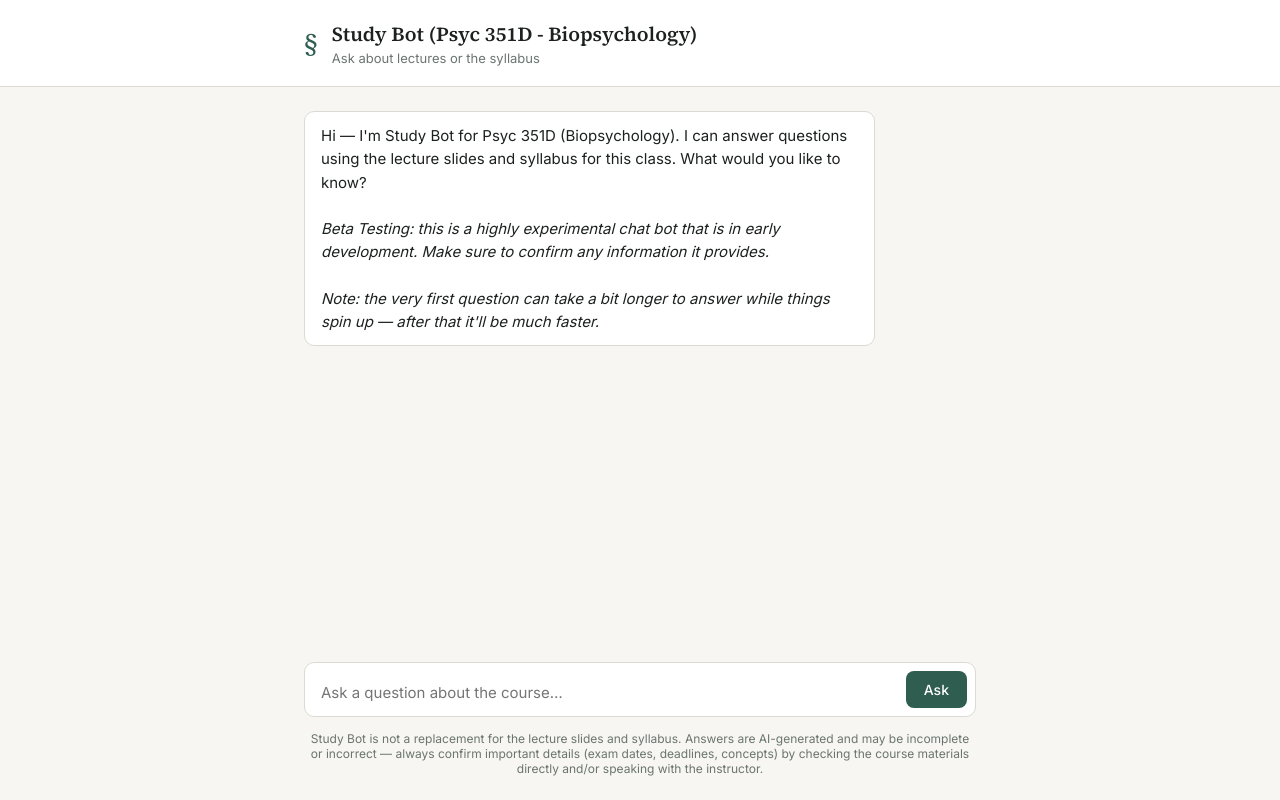
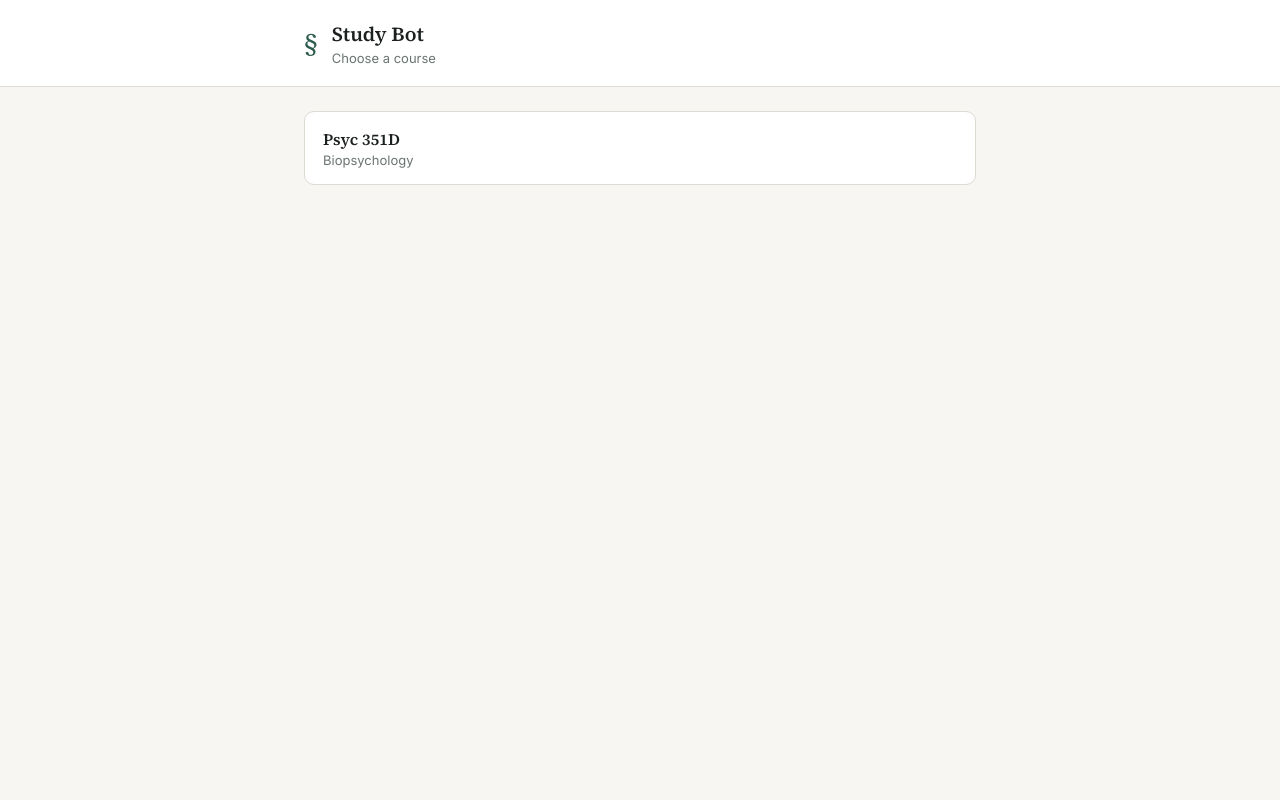
Before and after one commit to chadcwilliams/studybot, a plain HTML site: page docs/index.html in a window 1280 px wide. Drawn offline with nearby package versions, Linux system fonts and the light colour scheme.

Commit message:
Restructure for multi-course support

```diff
--- a/docs/app.js
+++ b/docs/app.js
@@ -1,5 +1,9 @@
-// Point this at your deployed backend (Render URL) before publishing.
-const API_BASE_URL = "https://studybot-api-6m2e.onrender.com";
+// Reads its config from window.STUDYBOT_CONFIG, set by a small inline
+// script in each course's index.html — this file itself is shared across
+// every course (see docs/<course>/index.html), so a fix here reaches every
+// class without needing to copy this file into each course's folder.
+const config = window.STUDYBOT_CONFIG || {};
+const API_BASE_URL = config.apiBaseUrl || "http://localhost:8000";
 const MAX_HISTORY_MESSAGES = 12; // ~6 turns — mirrors the backend's own cap
 
 const messagesEl = document.getElementById("messages");
--- a/docs/index.html
+++ b/docs/index.html
@@ -3,50 +3,31 @@
 <head>
 <meta charset="UTF-8" />
 <meta name="viewport" content="width=device-width, initial-scale=1.0" />
-<title>Study Bot (Psyc 351D - Biopsychology)</title>
+<title>Study Bot</title>
 <link rel="preconnect" href="https://fonts.googleapis.com">
 <link href="https://fonts.googleapis.com/css2?family=Source+Serif+4:opsz,wght@8..60,400;8..60,600&family=Inter:wght@400;500;600&display=swap" rel="stylesheet">
 <link rel="stylesheet" href="style.css" />
-<script src="https://cdnjs.cloudflare.com/ajax/libs/marked/12.0.2/marked.min.js"></script>
-<script src="https://cdnjs.cloudflare.com/ajax/libs/dompurify/3.1.5/purify.min.js"></script>
 </head>
 <body>
   <header class="topbar">
     <div class="topbar-inner">
       <span class="mark">§</span>
       <div class="titles">
-        <h1>Study Bot (Psyc 351D - Biopsychology)</h1>
-        <p id="course-subtitle">Ask about lectures or the syllabus</p>
+        <h1>Study Bot</h1>
+        <p id="course-subtitle">Choose a course</p>
       </div>
     </div>
   </header>
 
   <main class="chat-shell">
-    <div id="messages" class="messages" aria-live="polite">
-      <div class="msg msg-bot">
-        <p>Hi — I'm Study Bot for Psyc 351D (Biopsychology). I can answer
-        questions using the lecture slides and syllabus for this class. What would
-        you like to know?<br><br>
-        <i>Beta Testing: this is a highly experimental chat bot that is in early development.
-        Make sure to confirm any information it provides.</i><br><br>
-        <i>Note: the very first question can take a bit longer to answer
-        while things spin up — after that it'll be much faster.</i> </p>
-      </div>
+    <div class="course-list">
+      <a class="course-card" href="./psyc351d/">
+        <span class="course-card-title">Psyc 351D</span>
+        <span class="course-card-subtitle">Biopsychology</span>
+      </a>
+      <!-- Add another course by copying the <a class="course-card"> block
+           above, pointing it at that course's docs/<course>/ subfolder. -->
     </div>
-
-    <form id="chat-form" class="composer">
-      <textarea
-        id="question"
-        placeholder="Ask a question about the course…"
-        rows="1"
-        maxlength="2000"
-        required
-      ></textarea>
-      <button type="submit" id="send-btn">Ask</button>
-    </form>
-    <p class="disclaimer">Study Bot is not a replacement for the lecture slides and syllabus. Answers are AI-generated and may be incomplete or incorrect — always confirm important details (exam dates, deadlines, concepts) by checking the course materials directly and/or speaking with the instructor.</p>
   </main>
-
-  <script src="app.js"></script>
 </body>
 </html>
--- a/docs/style.css
+++ b/docs/style.css
@@ -236,3 +236,38 @@ body {
 @media (max-width: 480px) {
   .msg { max-width: 92%; }
 }
+
+/* Landing page: course picker */
+.course-list {
+  display: flex;
+  flex-direction: column;
+  gap: 10px;
+}
+
+.course-card {
+  display: flex;
+  flex-direction: column;
+  gap: 2px;
+  padding: 16px 18px;
+  border-radius: var(--radius);
+  border: 1px solid var(--line);
+  background: var(--paper-raised);
+  text-decoration: none;
+  color: var(--ink);
+  transition: border-color 0.15s ease;
+}
+
+.course-card:hover {
+  border-color: var(--accent);
+}
+
+.course-card-title {
+  font-family: var(--serif);
+  font-weight: 600;
+  font-size: 16px;
+}
+
+.course-card-subtitle {
+  font-size: 13px;
+  color: var(--muted);
+}
```
Also changed, not shown: docs/psyc351d/index.html (added, +60 -0 lines), 14 other files.
